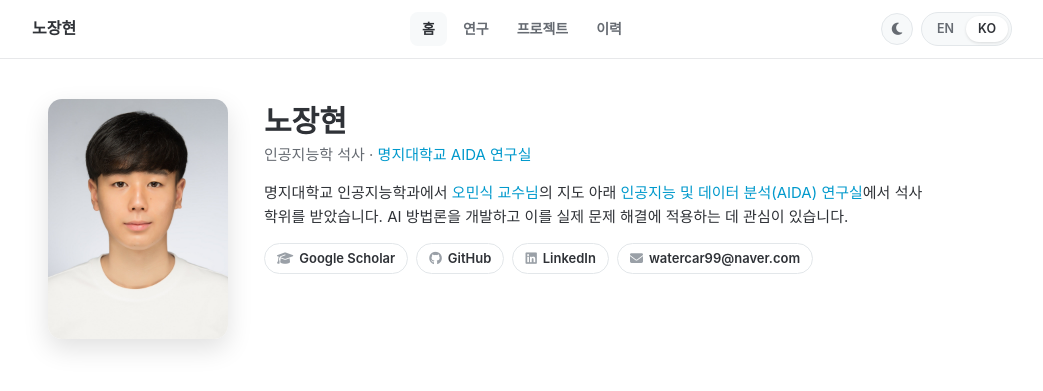
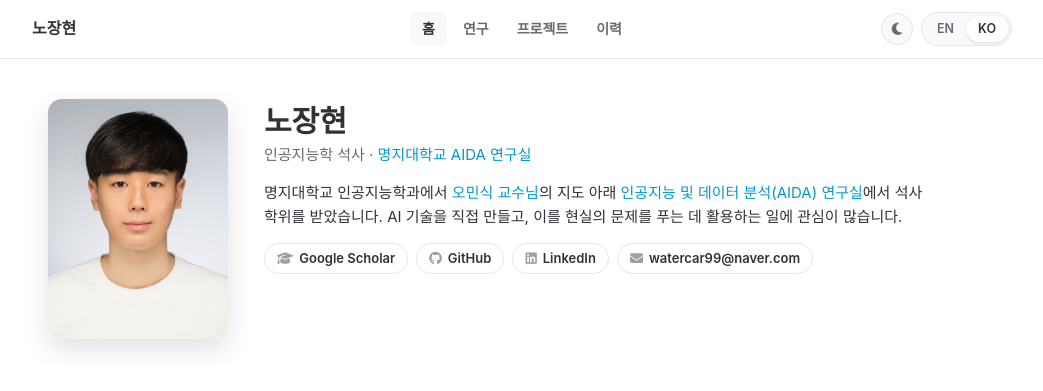
Before and after one commit to janghyunnoh/janghyunnoh.github.io, a Jekyll site: the page built from ko/index.md, in a window 1280 px wide and 1375 px high. Shown: the top 391 px of the window, without its empty margins (118-1161 px from the left). Built offline with Jekyll 4.4.1, drawn with Linux system fonts in a browser that asks for light colours.

Commit message:
About (KO): more natural wording for the interest sentence
Co-Authored-By: Claude Opus 5.5 <noreply@anthropic.com>
Claude-Session: https://claude.ai/code/session_01KSQJoZP1auZdYkoBxWPSet

```diff
--- a/_data/profile.yml
+++ b/_data/profile.yml
@@ -31,4 +31,4 @@ about: >-
 about_ko: >-
   명지대학교 인공지능학과에서 <a href="https://minsik-bioinfo.github.io/online-cv/">오민식 교수님</a>의 지도 아래
   <a href="https://ailab-mju.github.io/">인공지능 및 데이터 분석(AIDA) 연구실</a>에서 석사 학위를 받았습니다.
-  AI 방법론을 개발하고 이를 실제 문제 해결에 적용하는 데 관심이 있습니다.
+  AI 기술을 직접 만들고, 이를 현실의 문제를 푸는 데 활용하는 일에 관심이 많습니다.
```
